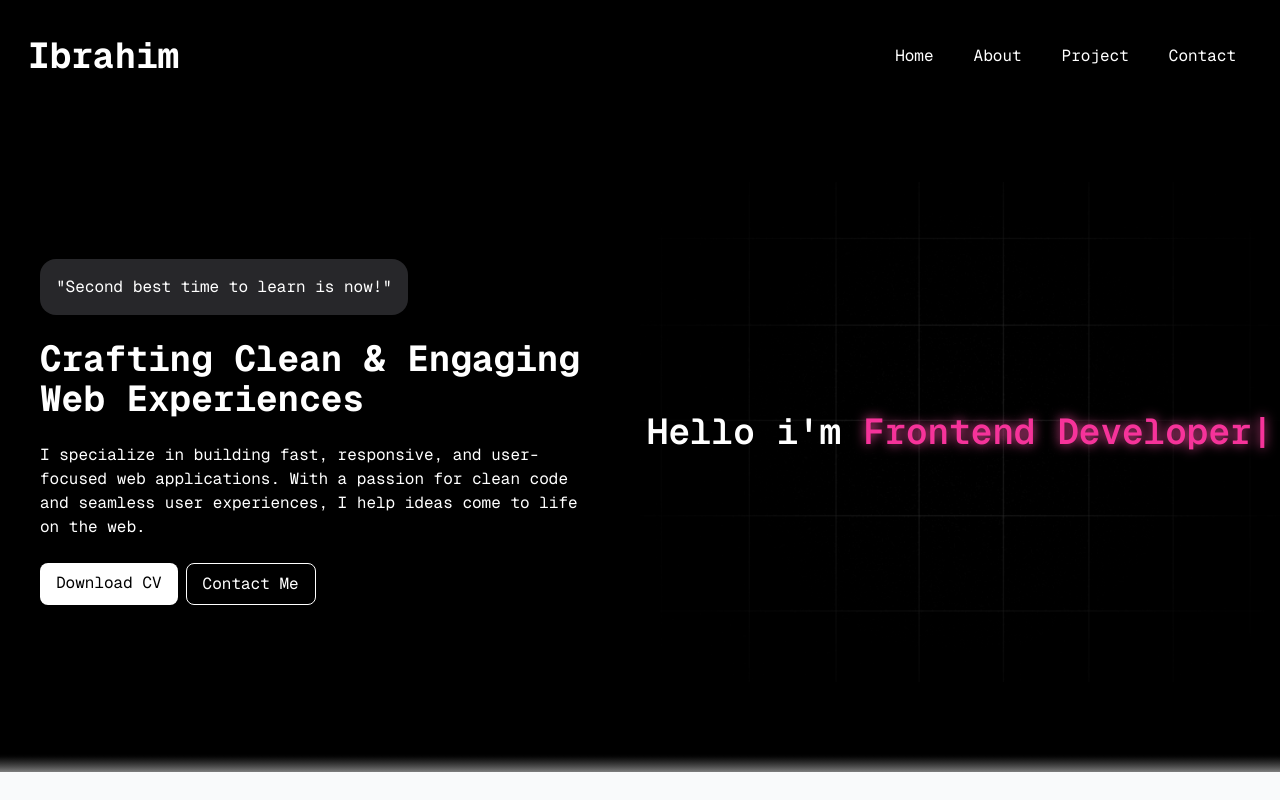
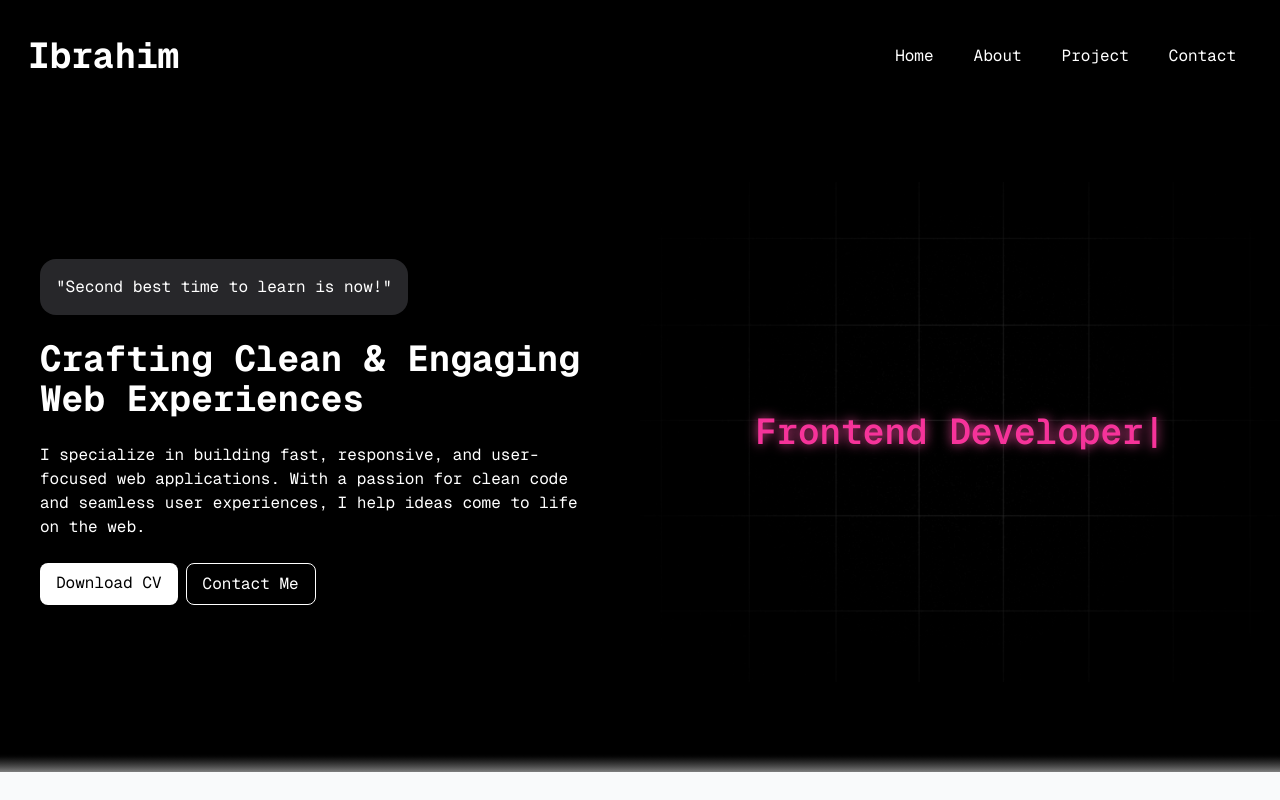
Before and after one commit to ibra132/portofolio, a React (Vite) app: page / in a window 1280 px wide. Shown: the top 800 px of the page. Built offline with nearby package versions, Linux system fonts and the light colour scheme.

Commit message:
refactor: update hero wording

```diff
--- a/src/components/sections/Hero.jsx
+++ b/src/components/sections/Hero.jsx
@@ -76,7 +76,6 @@ const Hero = () => {
         style={{ backgroundImage: `url(${GradientImage})` }}
       >
         <h2 className="text-2xl md:text-4xl font-semibold">
-          Hello i'm{" "}
           <span
             className={`text-pink-500 transition duration-500 opacity-70 ${
               !isDeleting
```
